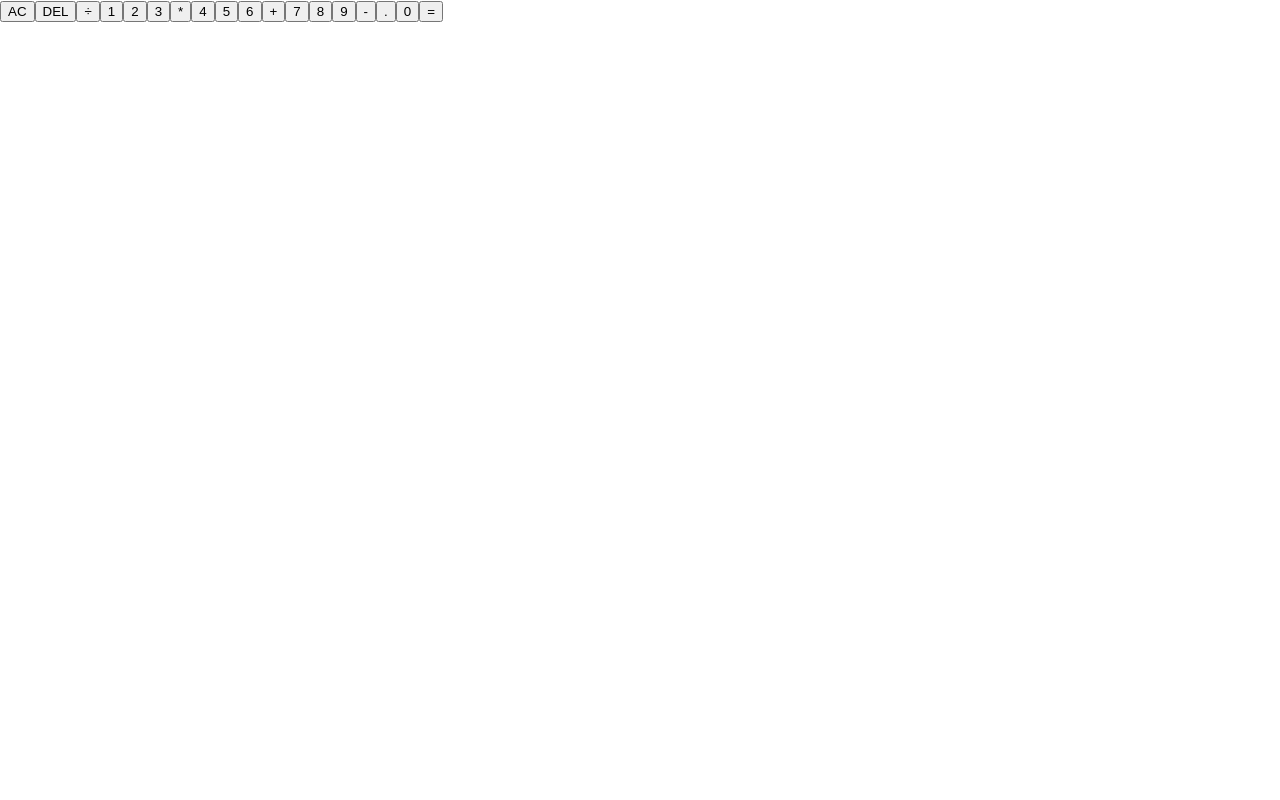
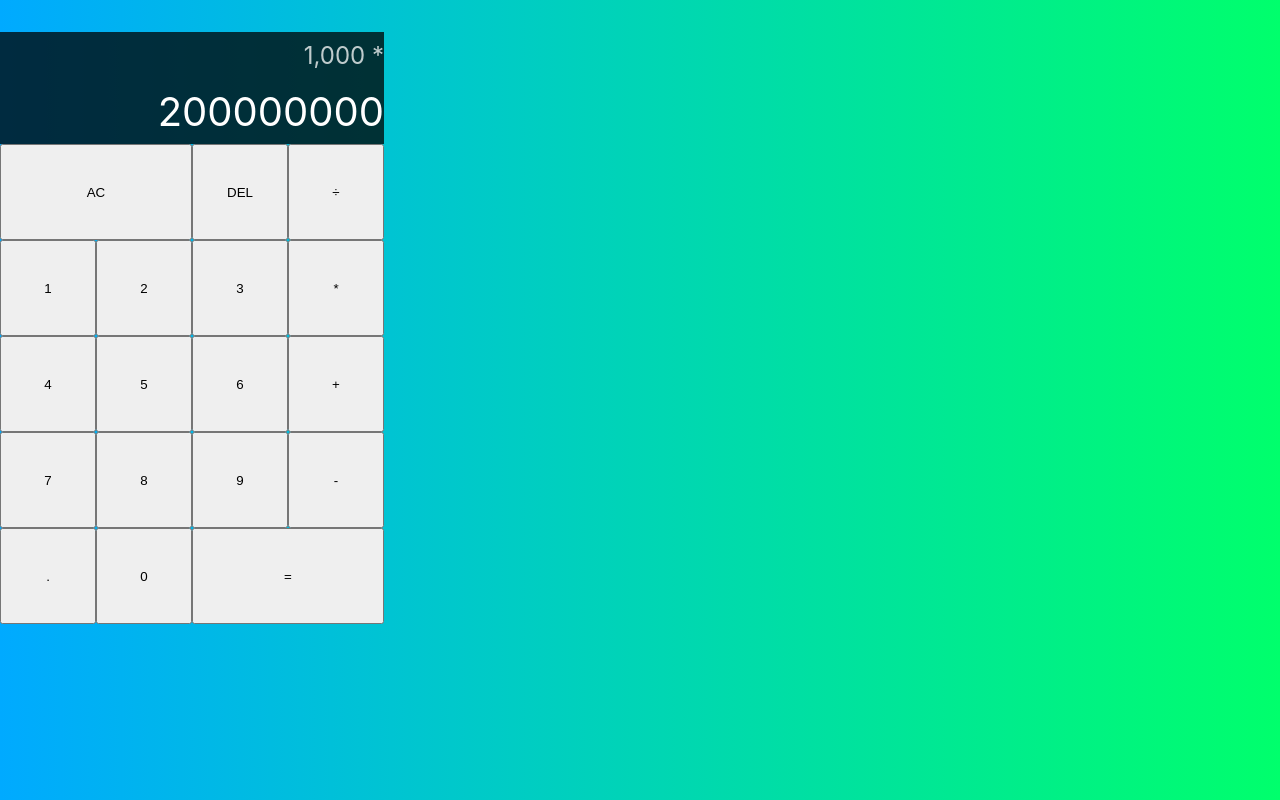
Before and after one commit to joshuaaskam/react-calculator, a React (Create React App) app: page / in a window 1280 px wide. Built offline with nearby package versions, Linux system fonts and the light colour scheme.

Commit message:
added grid styling and output styling

```diff
--- a/src/App.js
+++ b/src/App.js
@@ -1,10 +1,11 @@
+import './styles.css';
 
 function App() {
   return (
-    <div className='css-grid'>
+    <div className='calculator-grid'>
       <div className='output'>
-        <div className='previous-operand'></div>
-        <div className='current-operand'></div>
+        <div className='previous-operand'>1,000 * </div>
+        <div className='current-operand'>200000000</div>
       </div>
       <button className='span-two'>AC</button>
       <button>DEL</button>
--- /dev/null
+++ b/src/styles.css
@@ -0,0 +1,38 @@
+*, *::before, *::after {
+    box-sizing: border-box;
+}
+
+body {
+    margin: 0;
+    background: linear-gradient(to right, #00AAFF, #00FF6C);
+}
+
+.calculator-grid {
+    display: grid;
+    margin-top: 2rem;
+    grid-template-columns: repeat(4, 6rem);
+    grid-template-rows: minmax(7rem, auto) repeat(5, 6rem);
+}
+
+.span-two {
+    grid-column: span 2;
+}
+
+.output {
+    grid-column: 1 / -1;
+    background-color: rgba(0, 0, 0, 0.75);
+    display: flex;
+    flex-direction: column;
+    align-items: flex-end;
+    justify-content: space-around;
+}
+
+.output .previous-operand {
+    color: rgba(255, 255, 255, 0.75);
+    font-size: 1.5rem;
+}
+
+.output .current-operand {
+    color: white;
+    font-size: 2.5rem;
+}
```
